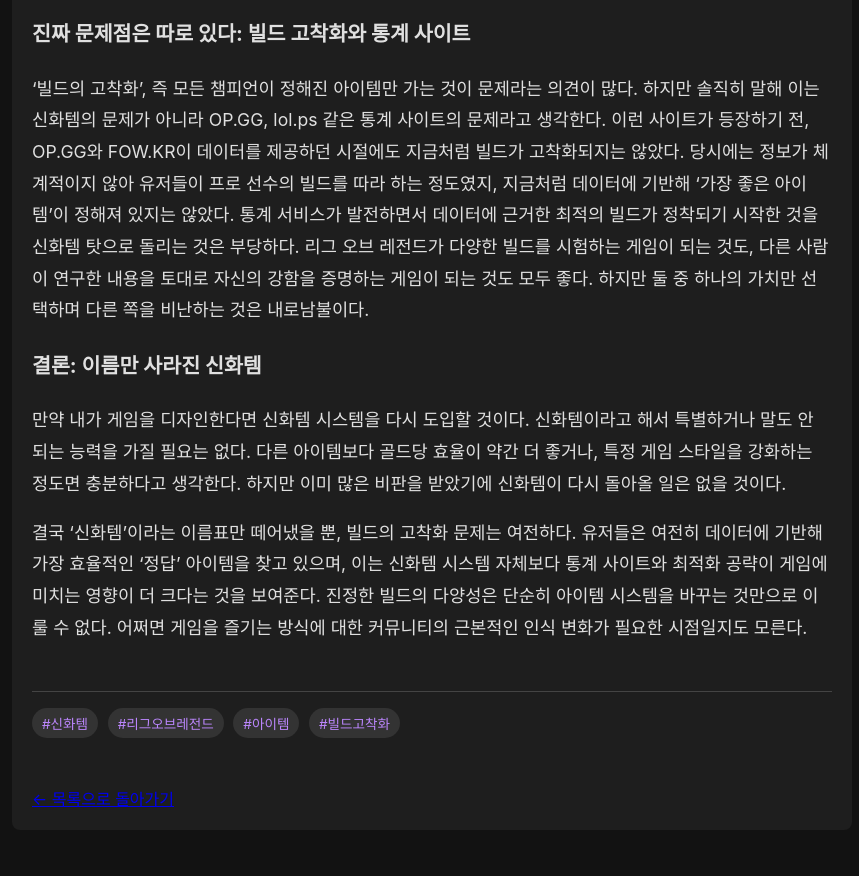
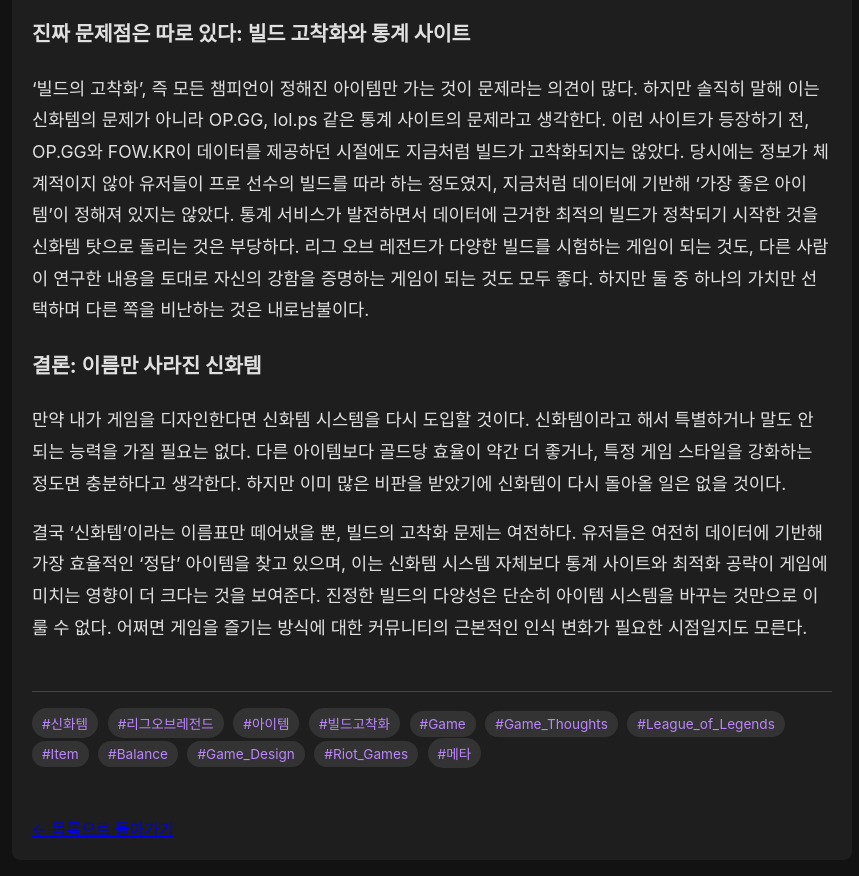
Before and after one commit to hojun313/hojun313.github.io, a Jekyll site: the page built from _posts/1. 새로운/블로그/2025-08-27-신화템은-정말-문제였을까.md, in a window 1280 px wide and 900 px high, scrolled down 1490 px. Shown: the top 876 px of the window, without its empty margins (208-1067 px from the left). Built offline with Jekyll 4.4.1, drawn with Linux system fonts in a browser that asks for light colours; our own code applies the rules of GitHub Pages for plain Markdown files.

Commit message:
Add new tags to game design blog posts
Additional tags related to game design, balance, and League of Legends have been added to two blog posts for improved categorization and searchability.

```diff
--- a/_posts/1. 새로운/블로그/2025-08-27-신화템은-정말-문제였을까.md
+++ b/_posts/1. 새로운/블로그/2025-08-27-신화템은-정말-문제였을까.md
@@ -13,6 +13,15 @@ tags:
   - 리그오브레전드
   - 아이템
   - 빌드고착화
+  - Game
+  - Game_Thoughts
+  - League_of_Legends
+  - Item
+  - Balance
+  - Game_Design
+  - Riot_Games
+  - 메타
+
 summary: 리그 오브 레전드의 신화템 시스템과 빌드 고착화 문제에 대한 고찰
 ---
 ### 신화템, 사라졌지만 여전한 논쟁
```
Also changed, not shown: _posts/1. 새로운/블로그/2025-08-25-Ben 10 보다 생각난 끄적.md (+1 -0 lines).
